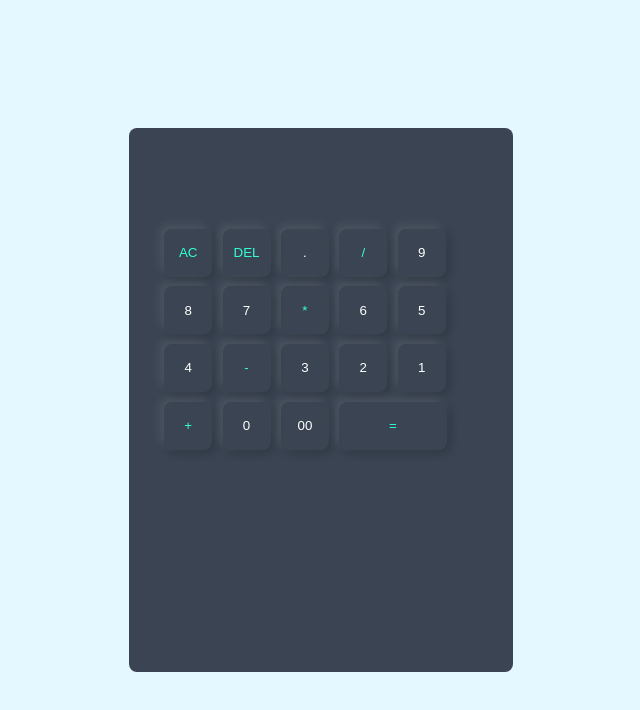
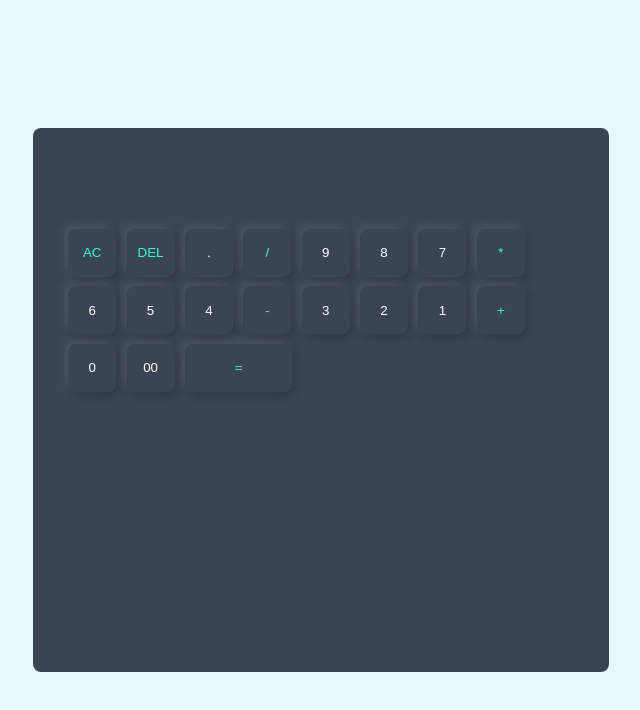
Before and after one commit to trinoy-kundu/calculator-in-javascript, a plain HTML site: page index.html in a window 1280 px wide. Shown: the whole page, without its empty margins (319-959 px from the left). Drawn offline with Linux system fonts and the light colour scheme.

Commit message:
Change calculator width from vh to vw

```diff
--- a/style.css
+++ b/style.css
@@ -14,7 +14,7 @@
 .calculator {
     background-color:#3a4452;
     height: 60vh;
-    width: 40vh;
+    width: 40vw;
     padding: 2rem;
     border-radius: 0.50rem;
 }
```
